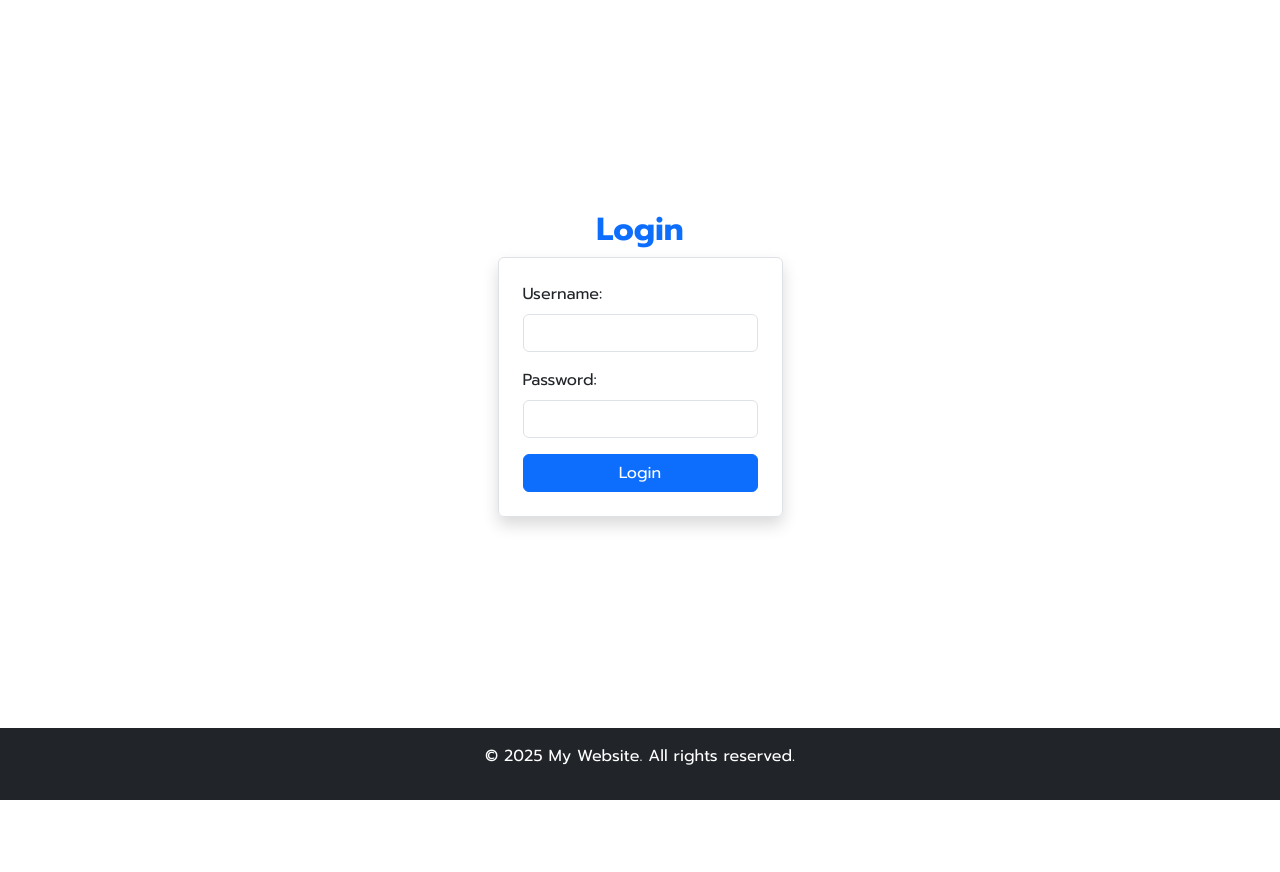
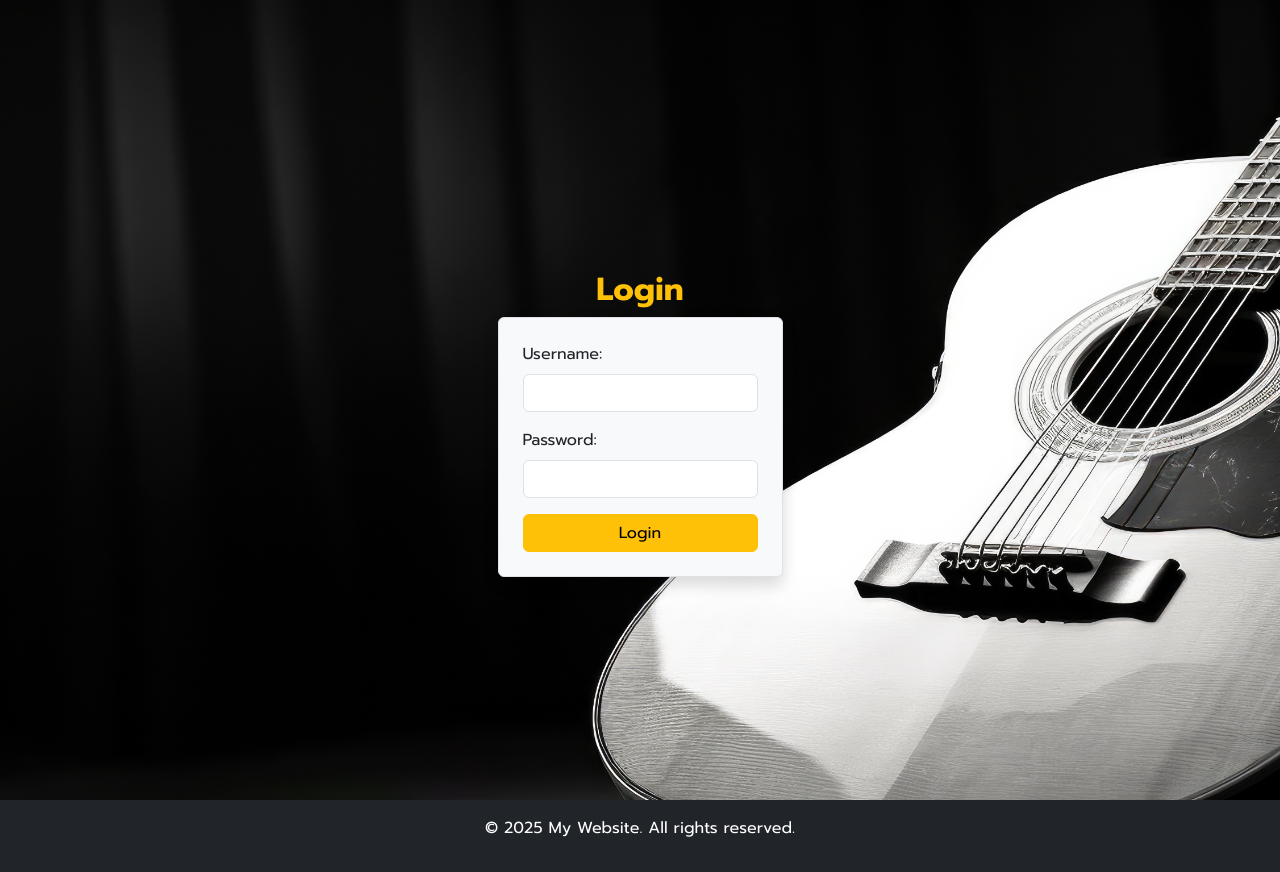
Before and after one commit to Pumin642110325/project-954246, a PHP site: page /login.php in a window 1280 px wide. Before the commit the page ends 800 px from the top, so only its background shows below. Run offline with PHP 8.4, Linux system fonts and the light colour scheme.

Commit message:
update ui

```diff
--- a/displayProduct.php
+++ b/displayProduct.php
@@ -26,7 +26,7 @@
                     echo '
                     <div class="d-flex justify-content-between">
                         <p class="fs-4 fw-bold">รายการเครื่องดนตรี</p>
-                        <a href="formAddProduct.php" class="btn btn-primary mb-3">Create New Product</a>
+                        <a href="formAddProduct.php" class="btn btn-warning mb-3">Create New Product</a>
                     </div>';
                 ?>
 
--- a/login.php
+++ b/login.php
@@ -3,18 +3,19 @@ session_start();
 $title = "Login Page";
 include_once "config.php";
 include_once "./partials/layout.php";
+$bgImage = "./picture/background-violin-notext.jpg"
 ?>
 
-<div class='d-flex flex-column flex-grow-1 container-fluid justify-content-center align-items-center'>
+<div class='d-flex flex-column flex-grow-1 container-fluid justify-content-center align-items-center' style="background-image: url('<?php echo $bgImage; ?>'); background-size: cover; background-position: center; height: 100vh;">
     <div class="login-wrap">
-        <h2 class="text-center mt-5 fw-bold text-primary">Login</h2>
+        <h2 class="text-center mt-5 fw-bold text-primary text-warning">Login</h2>
         <?php if (isset($_SESSION['errors_msg'])): ?>
             <div class="alert alert-danger">
                 <?php echo $_SESSION['errors_msg']; unset($_SESSION['errors_msg']); ?>
             </div>
         <?php endif; ?>
 
-        <form action="check-login.php" method="POST" class="border p-4 rounded shadow mt-1">
+        <form action="check-login.php" method="POST" class="border p-4 rounded shadow mt-1 bg-light">
             <div class="mb-3">
                 <label for="username" class="form-label">Username:</label>
                 <input type="text" id="username" name="username" class="form-control" required>
@@ -25,7 +26,7 @@ include_once "./partials/layout.php";
                 <input type="password" id="password" name="password" class="form-control" required>
             </div>
 
-            <button type="submit" class="btn btn-primary w-100">Login</button>
+            <button type="submit" class="btn btn-warning w-100">Login</button>
         </form>
     </div>
 </div>
--- a/partials/layout.php
+++ b/partials/layout.php
@@ -21,4 +21,4 @@ require_once "config.php";
 </head>
 <body>
 <div class="d-flex flex-column min-vh-100 container-fluid p-0">
-    <div class="d-flex flex-column flex-grow-1 pb-5">
+    <div class="d-flex flex-column flex-grow-1">
--- a/partials/navbar.php
+++ b/partials/navbar.php
@@ -1,7 +1,7 @@
 <body>
     <nav class="navbar navbar-expand-lg navbar-dark bg-black p-3">
         <div class="container-fluid">
-            <a class="navbar-brand fw-bold" href="index.php">MUSIC SHOP</a>
+            <a class="navbar-brand fw-bold text-warning" href="index.php">MUSIC SHOP</a>
             <button class="navbar-toggler" type="button" data-bs-toggle="collapse" data-bs-target="#navbarNav" aria-controls="navbarNav" aria-expanded="false" aria-label="Toggle navigation">
                 <span class="navbar-toggler-icon"></span>
             </button>
```
Also changed, not shown: picture/background-violin-notext.jpg (added).
